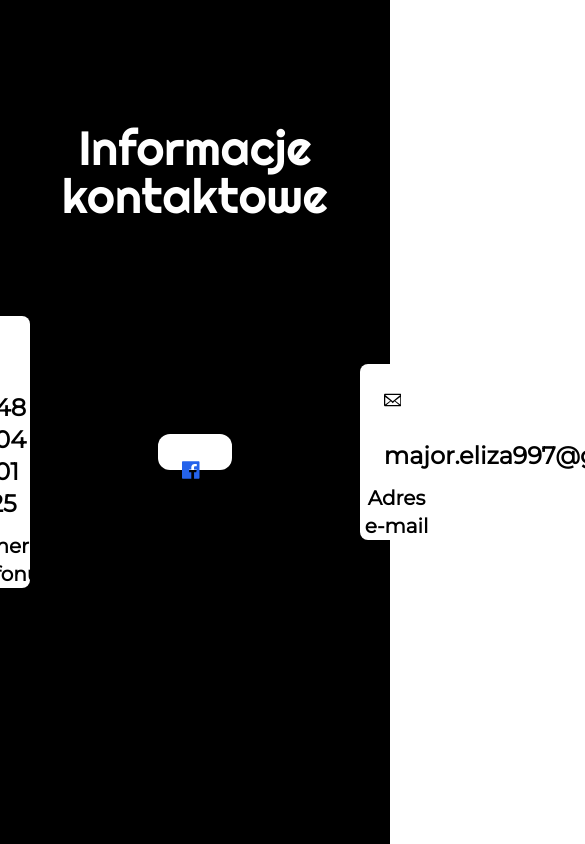
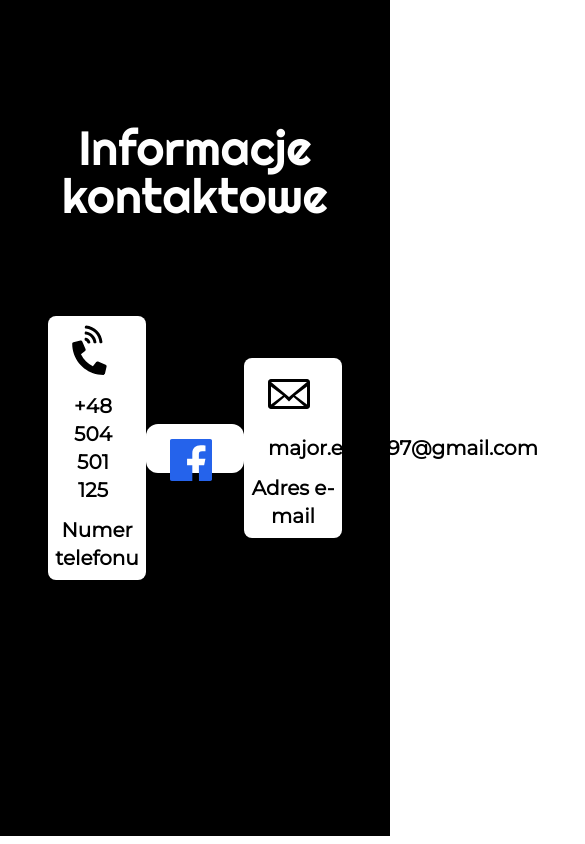
Before and after one commit to piotrdb/kobierzyce, a Next.js app: page / in a window 390 px wide. Shown: the part 2696-3540 px from the top of the page, 585 px wide, since content can reach past the window. Built offline with nearby package versions, Linux system fonts and the light colour scheme.

Commit message:
vercel version

```diff
--- a/app/page.tsx
+++ b/app/page.tsx
@@ -54,45 +54,45 @@ export default function Home() {
           <h1 className="text-5xl font-righteous text-center">
             Informacje kontaktowe
           </h1>
-          <div className="flex items-center justify-center gap-x-32 mt-24">
-            <div className="aspect-[2/1] bg-secondary w-1/4 flex rounded-lg flex-wrap">
+          <div className="flex items-center justify-center sm:gap-x-6 lg:gap-x-16 xl:gap-x-32 mt-24">
+            <div className="aspect-[2/1] bg-secondary w-1/3 xl:w-1/4 flex rounded-lg flex-wrap">
               <IconBox
                 icon="phone"
                 content="+48 504 501 125"
-                pClassName="w-full text-2xl text-center mt-4"
+                pClassName="w-full text-xl 2xl:text-2xl text-center mt-4"
                 iconClassName="mx-auto -rotate-45"
                 size={48}
                 containerClass="items-center justify-center w-full flex-wrap"
               />
-              <p className="text-center w-full text-xl text-main font-montserrat font-bold">
+              <p className="text-center w-full text-xl text-main font-montserrat font-bold mb-2">
                 Numer telefonu
               </p>
             </div>
             <Link
               href="https://www.facebook.com/eliza.major.18"
-              className="aspect-[2/1] w-1/4"
+              className="aspect-[2/1] w-1/3 xl:w-1/4"
             >
               <div className="w-full h-full flex rounded-lg transition-all duration-500 cursor-pointer">
                 <IconBox
                   icon="fb"
                   content="Facebook"
-                  pClassName="w-full text-2xl text-center mt-4 group-hover:text-white"
+                  pClassName="w-full text-xl 2xl:text-2xl text-center mt-4 group-hover:text-white"
                   iconClassName="mx-auto text-blue-600 group-hover:text-white"
                   size={48}
                   containerClass="items-center justify-center w-full flex-wrap hover:bg-blue-600 transition-all group"
                 />
               </div>
             </Link>
-            <div className="aspect-[2/1] bg-secondary w-1/4 flex rounded-lg flex-wrap">
+            <div className="aspect-[2/1] bg-secondary w-1/3 xl:w-1/4 flex rounded-lg flex-wrap">
               <IconBox
                 icon="mail"
                 content="major.eliza997@gmail.com"
-                pClassName="w-full text-2xl text-center mt-4"
+                pClassName="w-full text-xl 2xl:text-2xl text-center mt-4"
                 iconClassName="mx-auto"
                 size={48}
                 containerClass="items-center justify-center w-full flex-wrap"
               />
-              <p className="text-center w-full text-xl text-main font-montserrat font-bold">
+              <p className="text-center w-full text-xl text-main font-montserrat font-bold mb-2">
                 Adres e-mail
               </p>
             </div>
```
